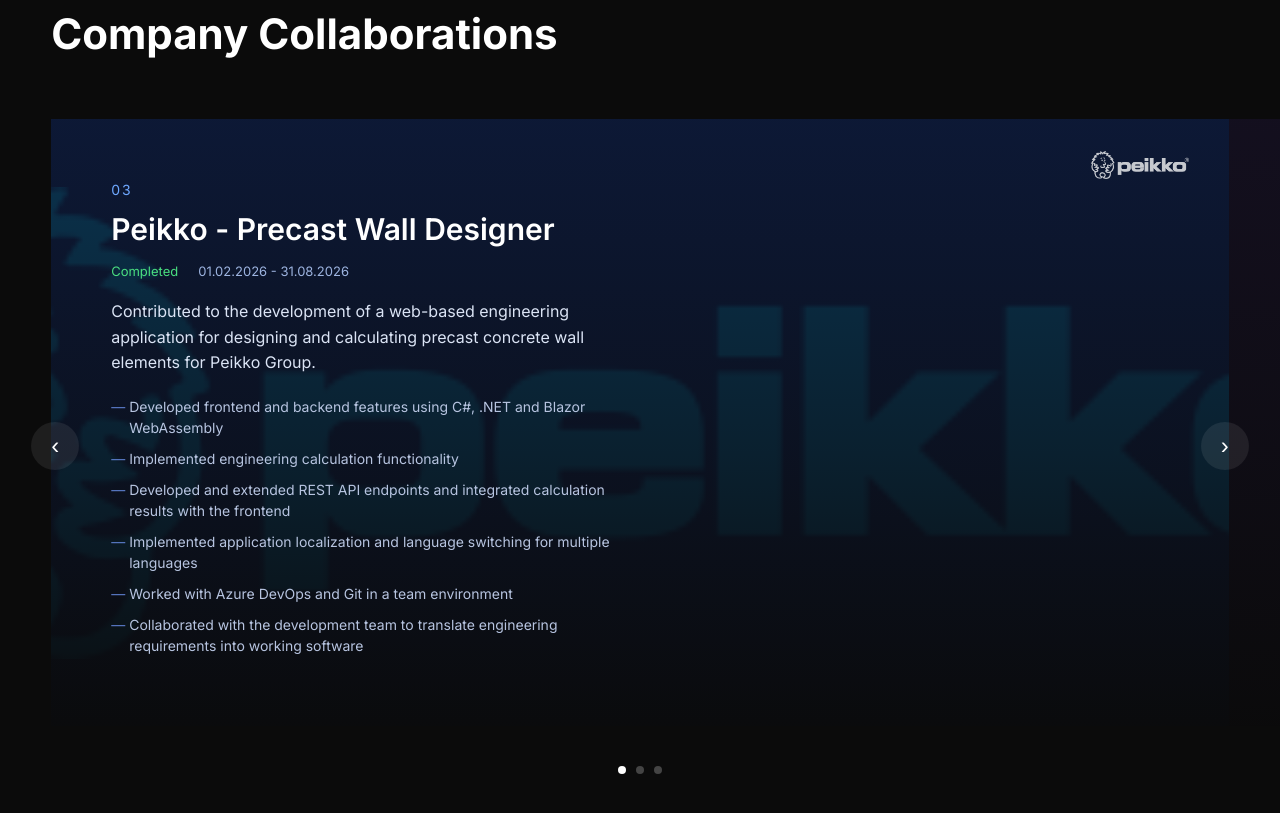
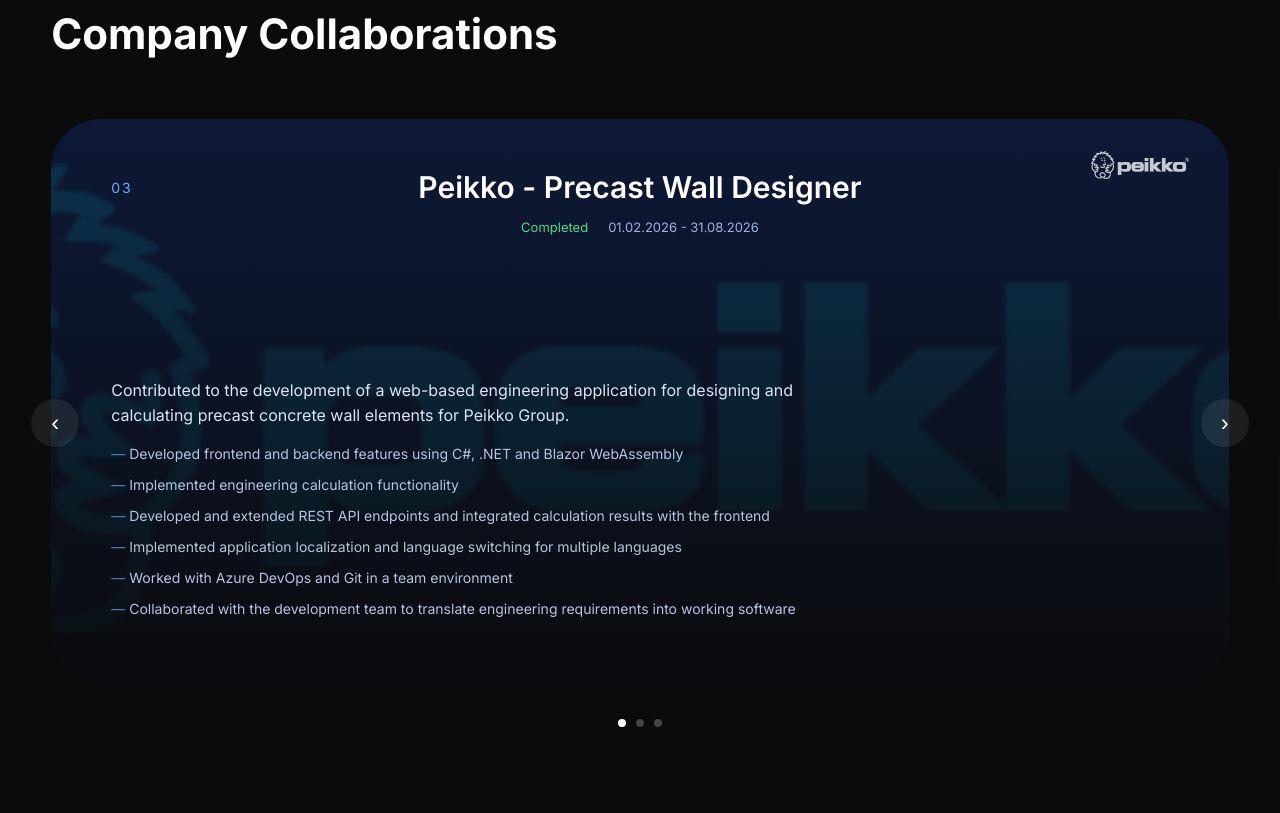
Before and after one commit to Rolands-Prohorovs/CV, an Astro site: page / in a window 1280 px wide. Shown: the part 942-1755 px from the top of the page. Built offline with nearby package versions, Linux system fonts and the light colour scheme; Astro itself is replaced by a stand-in of ours.

Commit message:
change of work slide layout and adding gap between them

```diff
--- a/src/styles/global.css
+++ b/src/styles/global.css
@@ -335,26 +335,77 @@ h1 span {
 
 .work-slider  { position: relative; }
 .work-viewport{ overflow: hidden; border-radius: 16px; }
-.work-track   { display: flex; transition: transform 0.5s ease; }
+.work-track   { display: flex; transition: transform 0.5s ease; gap: 50px; }
 
 .work-slide {
   position: relative;
   flex: 0 0 100%;
   min-height: 560px;
-  display: flex;
-  align-items: flex-end;
 }
 
 .logo-bg { position: absolute; inset: 0; background-repeat: no-repeat; background-position: center; }
 .overlay { position: absolute; inset: 0; }
 
-.work-info { position: relative; z-index: 2; padding: 60px; max-width: 640px; }
-.work-number { font-size: 14px; letter-spacing: 2px; }
-.work-info h3 { font-size: 30px; margin: 12px 0 16px; font-weight: 600; }
-.work-meta { display: flex; gap: 20px; font-size: 13px; margin-bottom: 20px; }
+.work-info {
+  position: absolute;
+  inset: 0;
+  z-index: 2;
+  padding: 50px 60px;
+
+  display: grid;
+  grid-template-columns: 1fr auto 1fr;
+  grid-template-rows: auto auto 1fr auto auto;
+  gap: 14px 40px;
+  align-items: start;
+}
+.work-number {
+  grid-column: 1;
+  grid-row: 1;
+  justify-self: start;
+  align-self: center;
+  font-size: 14px;
+  letter-spacing: 2px;
+}
+.work-info h3 {
+  grid-column: 2;
+  grid-row: 1;
+  justify-self: center;
+  text-align: center;
+  margin: 0;
+  max-width: 640px;
+  font-size: 30px;
+  font-weight: 600;
+}
+
+/* status + dates — under the header, still top area */
+.work-meta {
+  grid-column: 2;
+  grid-row: 2;
+  justify-self: center;
+  display: flex;
+  gap: 20px;
+  font-size: 13px;
+}
 .work-status { color: #4ade80; }
-.work-description { font-size: 16px; line-height: 1.6; color: #dbe4f5; margin-bottom: 20px; }
-.work-details { list-style: none; padding: 0; }
+.work-description {
+  grid-column: 1 / -1;
+  grid-row: 4;
+  max-width: 720px;
+  margin: 0;
+  font-size: 16px;
+  line-height: 1.6;
+  color: #dbe4f5;
+}
+
+/* bullets — under description */
+.work-details {
+  grid-column: 1 / -1;
+  grid-row: 5;
+  max-width: 720px;
+  list-style: none;
+  padding: 0;
+  margin: 0;
+}
 .work-details li {
   font-size: 14px; color: #b7c4e0; padding-left: 18px; position: relative;
   margin-bottom: 10px; line-height: 1.5;
@@ -366,8 +417,12 @@ h1 span {
 .logo-inverted { filter: brightness(0) invert(1); opacity: 0.85; }
 
 /* Peikko */
-.slide-peikko { background: #0d1b3d; }
+.slide-peikko {
+  background: #0d1b3d;
+  border-radius: 50px;
+}
 .slide-peikko .logo-bg {
+  border-radius: 50px;
   background-image: url("/logos/peikko.png");
   background-size: 140%;
   opacity: 0.16;
@@ -375,13 +430,18 @@ h1 span {
 }
 .slide-peikko .overlay {
   background: linear-gradient(180deg, rgba(10,10,10,.15) 0%, rgba(10,10,10,.55) 55%, rgba(10,10,10,.95) 100%);
+  border-radius: 50px;
 }
 .slide-peikko .work-number { color: #6ea8ff; }
 .slide-peikko .work-meta { color: #9db4e0; }
 
 /* SEUL */
-.slide-seul { background: #151022; }
+.slide-seul {
+  background: #151022;
+  border-radius: 50px;
+}
 .slide-seul .logo-bg {
+  border-radius: 50px;
   background-image: url("/logos/SEUL.png");
   background-size: 110%;
   opacity: 0.14;
@@ -389,13 +449,18 @@ h1 span {
 }
 .slide-seul .overlay {
   background: linear-gradient(180deg, rgba(10,10,10,.15) 0%, rgba(10,10,10,.55) 55%, rgba(10,10,10,.95) 100%);
+  border-radius: 50px;
 }
 .slide-seul .work-number { color: #e879c9; }
 .slide-seul .work-meta { color: #c9a8e0; }
 
 /* Museum */
-.slide-museum { background: #0a0a0a; }
+.slide-museum {
+  background: #0a0a0a;
+  border-radius: 50px;
+}
 .slide-museum .logo-bg {
+  border-radius: 50px;
   background-image: url("/logos/museum.png");
   background-size: cover;
   background-position: 75% center;
@@ -403,6 +468,7 @@ h1 span {
 }
 .slide-museum .overlay {
   background: linear-gradient(90deg, rgba(10,10,10,.98) 0%, rgba(10,10,10,.75) 35%, rgba(10,10,10,.25) 70%, rgba(10,10,10,0) 100%);
+  border-radius: 50px;
 }
 .slide-museum .work-number { color: #f2b84b; }
 .slide-museum .work-meta { color: #d8c19a; }
```
